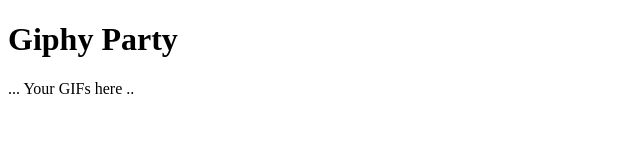
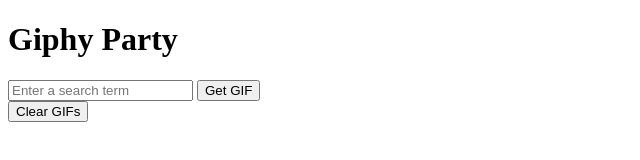
Before and after one commit to perkolatte/AJAX-Giphy-Party, a plain HTML site: page index.html in a window 1280 px wide. Shown: the whole page, without its empty margins (0-640 px from the left). Drawn offline with nearby package versions, Linux system fonts and the light colour scheme.

Commit message:
Add initial HTML structure

```diff
--- a/index.html
+++ b/index.html
@@ -1,26 +1,27 @@
 <!DOCTYPE html>
 <html lang="en">
   <head>
-    <meta charset="UTF-8">
-    <meta name="viewport" content="width=device-width, initial-scale=1.0">
-    <meta http-equiv="X-UA-Compatible" content="ie=edge">
+    <meta charset="UTF-8" />
+    <meta name="viewport" content="width=device-width, initial-scale=1.0" />
+    <meta http-equiv="X-UA-Compatible" content="ie=edge" />
     <title>Giphy Party</title>
-    <link rel="stylesheet" href="./style.css">
+    <link rel="stylesheet" href="./style.css" />
   </head>
   <body>
     <main>
       <h1>Giphy Party</h1>
-      <div>
-        <!-- Think about placing the form here -->
-
+      <div id="search-container">
+        <form id="search-form">
+          <input
+            type="text"
+            id="search-input"
+            placeholder="Enter a search term"
+          />
+          <button type="submit">Get GIF</button>
+        </form>
+        <button id="clear-gifs-button">Clear GIFs</button>
       </div>
-      <div>
-        <!-- Think about displaying the results here -->
-        <!-- Or you can build out your own custom HTML structure -->
-
-        ... Your GIFs here ..
-      </div>
-
+      <div id="gif-container"></div>
     </main>
     <!-- Axios is already imported here for your convenience -->
     <script src="https://cdn.jsdelivr.net/npm/axios/dist/axios.min.js"></script>
```
